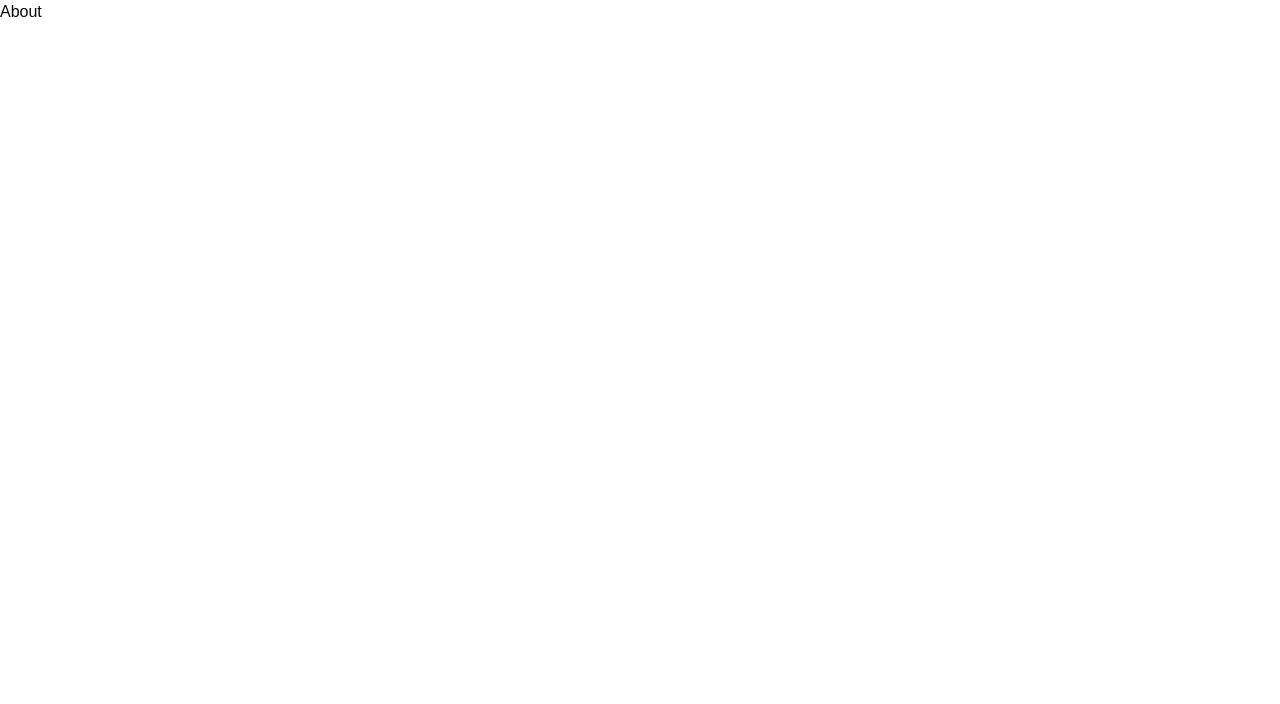
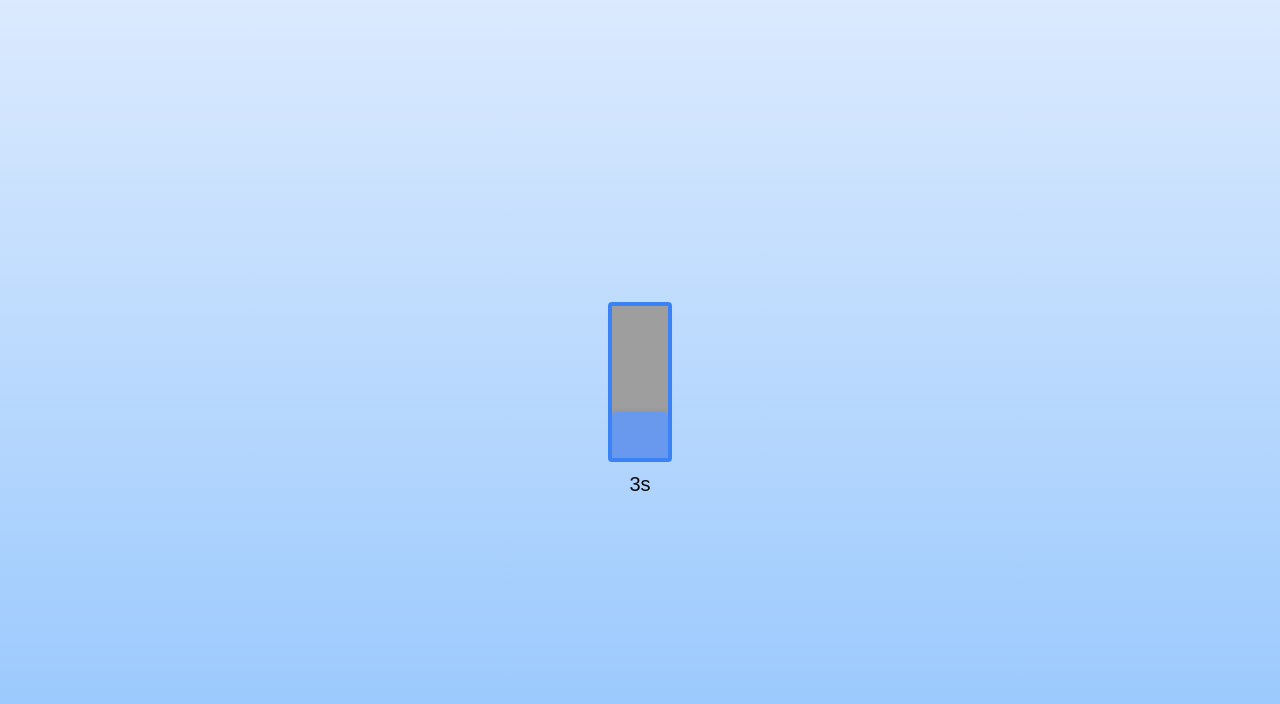
Before and after one commit to brainstorm-hack-the-valley/brainstorm, a Next.js app: page /about in a window 1280 px wide. Shown: the top 704 px of the page. Built offline with nearby package versions, Linux system fonts and the light colour scheme; grey boxes are pictures that could not be loaded.

Commit message:
added timer

```diff
--- a/src/app/about/page.tsx
+++ b/src/app/about/page.tsx
@@ -1,3 +1,13 @@
-export default function About() {
-    return <div>About</div>
+import React from 'react';
+import Timer from '../../components/timer';
+
+function App() {
+  return (
+    <div className="min-h-screen flex flex-col items-center justify-center bg-gradient-to-b from-blue-100 to-blue-300">
+      <Timer startTime={10} paused={false}/>
+      {/* Other components go here */}
+    </div>
+  );
 }
+
+export default App;
--- /dev/null
+++ b/src/components/timer.tsx
@@ -0,0 +1,63 @@
+"use client";
+import React, { useState, useEffect } from 'react';
+
+interface TimerProps {
+  startTime: number; // Prop for starting time
+  paused: boolean; // Prop for pausing the timer
+}
+
+const Timer: React.FC<TimerProps> = ({ startTime, paused }) => {
+  const [timeLeft, setTimeLeft] = useState(startTime); // Set the total time based on the prop
+  const [pauseTime, setPauseTime] = useState(paused); // Set the pause time based on the prop
+
+  let interval: NodeJS.Timeout;
+
+  useEffect(() => {
+    // Automatically start the timer when the component mounts
+    interval = setInterval(() => {
+      setTimeLeft(prevTime => {
+        if (prevTime <= 1) {
+          clearInterval(interval); // Clear interval when time reaches 0
+          return 0; // Set time left to 0
+        }
+        return prevTime - 1; // Decrease time left by 1 second
+      });
+    }, 1000);
+
+    return () => clearInterval(interval); // Cleanup interval on unmount
+  }, []);
+
+  useEffect(() => {
+    // Pause the timer when the pauseTime prop is true
+    if (pauseTime) {
+      clearInterval(interval);
+    }
+  }, [pauseTime]);
+
+  return (
+    <div className="flex flex-col items-center justify-center p-4">
+      <div
+        className="relative w-16 h-40 border-4 border-blue-500 rounded overflow-hidden"
+        style={{
+          backgroundImage: "url('https://www.transparenttextures.com/patterns/white-paper.png')",
+          backgroundSize: 'cover',
+        }}
+      >
+        <div
+          className="absolute bottom-0 transition-all duration-1000 ease-in-out"
+          style={{
+            height: `${(timeLeft / startTime) * 100}%`, // Height based on time left
+            width: '100%',
+            background: 'linear-gradient(to bottom, #6899ed, #6899ef)', // Gradient color
+            backgroundSize: 'cover',
+            boxShadow: '0 4px 8px rgba(0, 0, 0, 0.3)', // Shadow for 3D effect
+            borderRadius: '4px 4px 0 0', // Rounded top corners
+          }}
+        ></div>
+      </div>
+      <p className="mt-2 text-xl">{timeLeft}s</p>
+    </div>
+  );
+};
+
+export default Timer;
```
